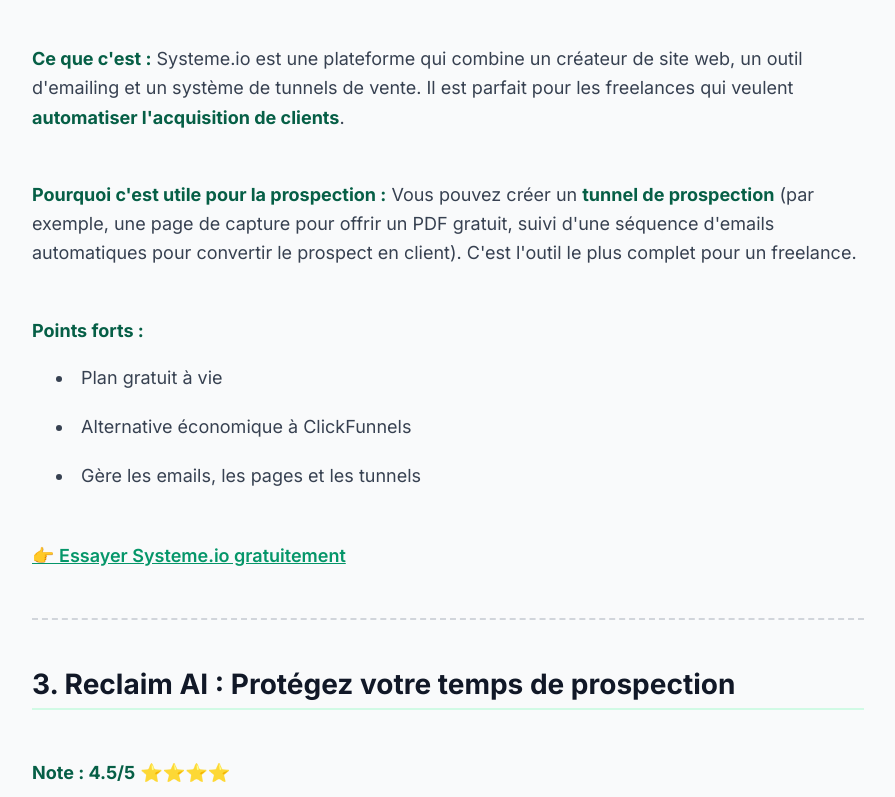
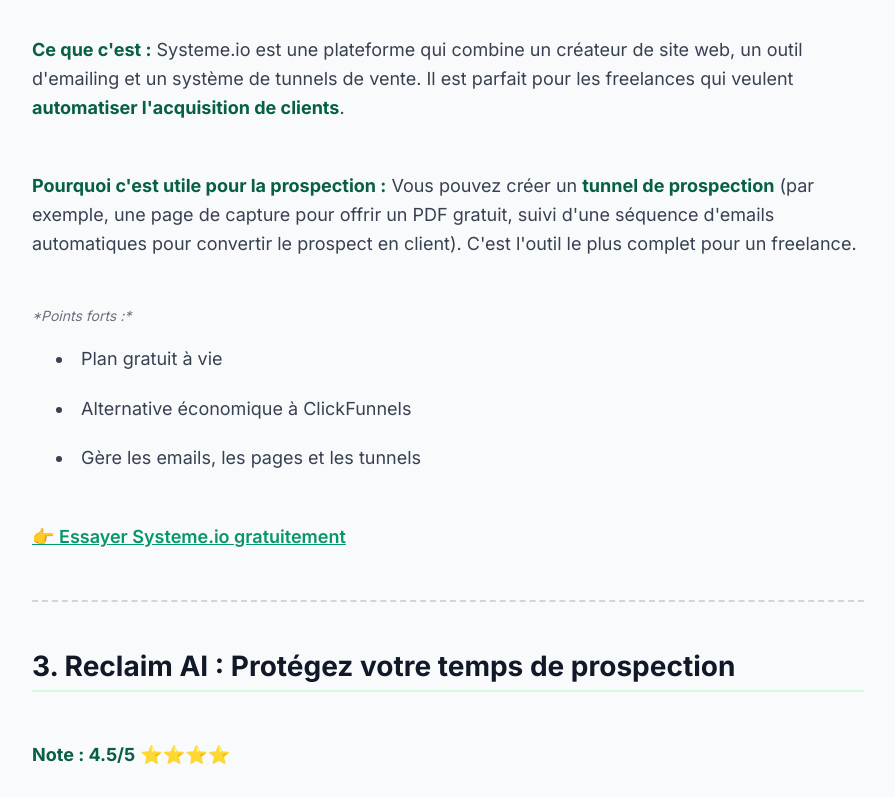
Before and after one commit to willysrwm/genivexa-site, a React (Vite) app: page /blog/automatiser-prospection-client-ia in a window 1280 px wide. Shown: the part 2000-2797 px from the top of the page, without its empty margins (192-1087 px from the left). Built offline with nearby package versions, Linux system fonts and the light colour scheme.

Commit message:
Update Article.jsx

```diff
--- a/src/pages/Article.jsx
+++ b/src/pages/Article.jsx
@@ -129,7 +129,15 @@ export default function Article() {
                 </tr>
               )
             }
-            if (line.trim() === '') return <div key={index} className="h-4"></div>
+      // Italique (texte entre * *)
+if (line.startsWith('*') && line.endsWith('*')) {
+  return (
+    <p key={index} className="text-sm italic text-gray-500 my-4">
+      {line.slice(1, -1)}
+    </p>
+  )
+}
+      if (line.trim() === '') return <div key={index} className="h-4"></div>
             return <p key={index} className="mb-4 text-gray-700 leading-relaxed">{renderInline(line, String(index))}</p>
           })}
         </div>
```
